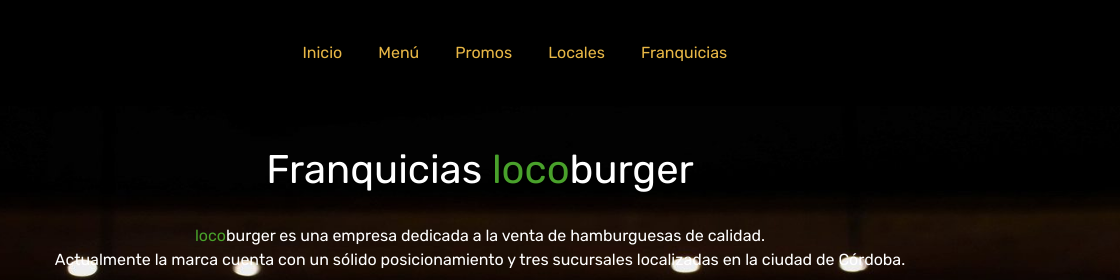
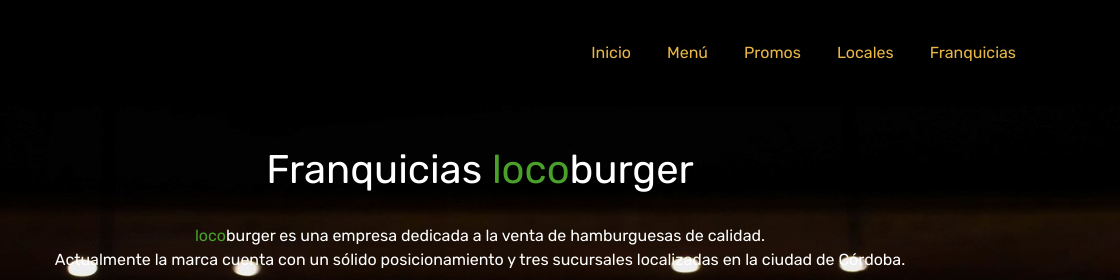
Before and after one commit to pablko/locoburger, a plain HTML site: page franquicias.html in a window 1280 px wide. Shown: the top 280 px of the page, 160-1280 px from the left. Drawn offline with nearby package versions, Linux system fonts and the light colour scheme.

```diff
--- a/franquicias.html
+++ b/franquicias.html
@@ -26,7 +26,7 @@
           </svg>
         </button>
         <div class="collapse navbar-collapse" id="navbarNav">
-          <ul class="navbar-nav m-auto">
+          <ul class="navbar-nav ml-auto">
             <li class="nav-item active">
               <a class="nav-link" href="index.html">Inicio <span class="sr-only">(current)</span></a>
             </li>
```
Also changed, not shown: index.html (+1 -1 lines), menu.html (+1 -1 lines), promos.html (+1 -1 lines).
